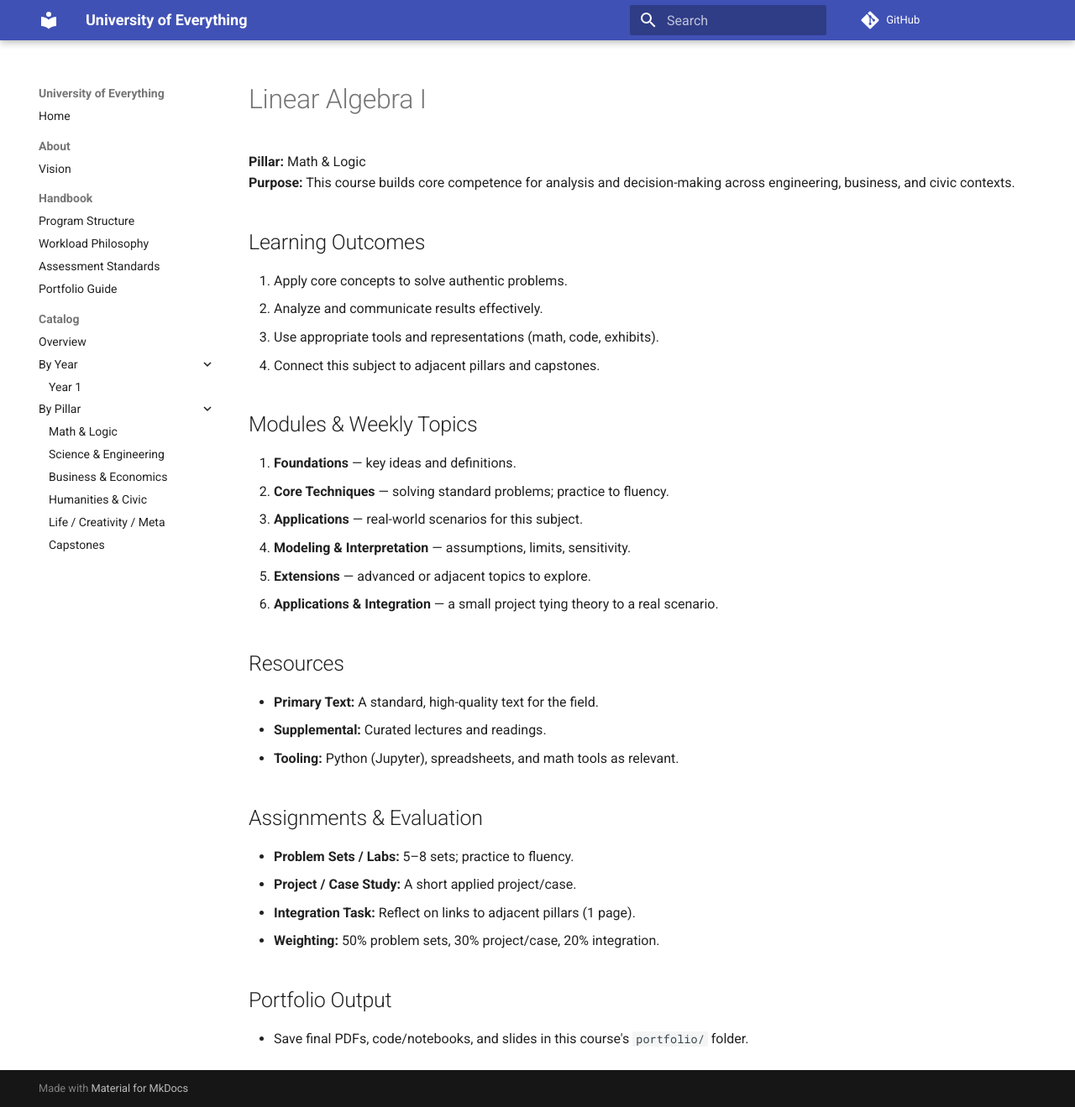
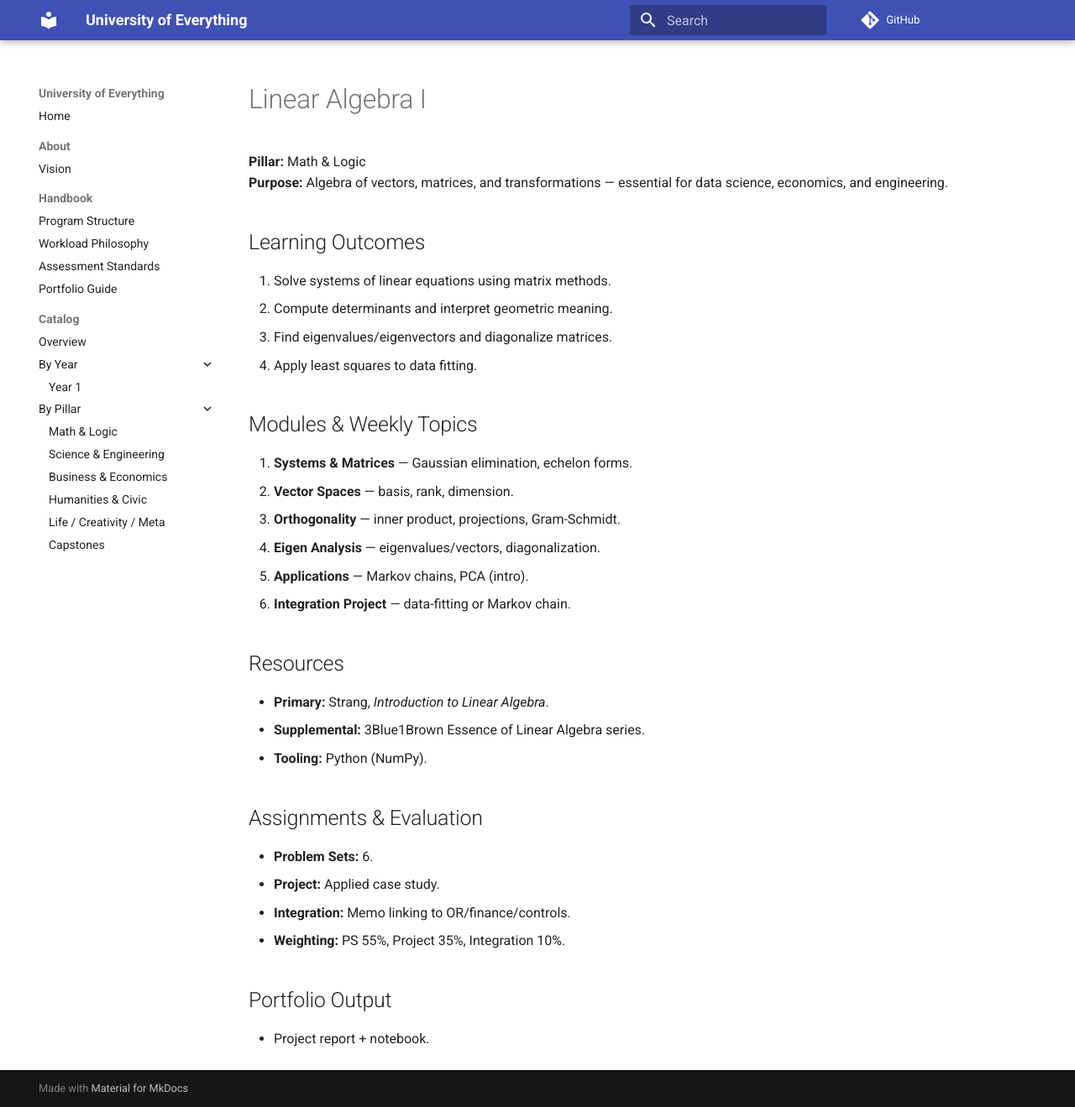
Before and after one commit to m4xbrg/university-of-everything, an MkDocs documentation site: the page built from docs/courses/math-logic/linear-algebra-1/syllabus.md, in a window 1280 px wide and 1319 px high. Shown: the whole window at 84% size. Built offline with MkDocs 1.6.1 and Material for MkDocs 9.7.7, drawn with Linux system fonts in a browser that asks for light colours; comment, search, counter and statistics services are not loaded.

Commit message:
Add files via upload

```diff
--- a/docs/courses/math-logic/linear-algebra-1/syllabus.md
+++ b/docs/courses/math-logic/linear-algebra-1/syllabus.md
@@ -1,32 +1,31 @@
 # Linear Algebra I
-
 **Pillar:** Math & Logic
-**Purpose:** This course builds core competence for analysis and decision-making across engineering, business, and civic contexts.
+**Purpose:** Algebra of vectors, matrices, and transformations — essential for data science, economics, and engineering.
 
 ## Learning Outcomes
-1. Apply core concepts to solve authentic problems.
-2. Analyze and communicate results effectively.
-3. Use appropriate tools and representations (math, code, exhibits).
-4. Connect this subject to adjacent pillars and capstones.
+1. Solve systems of linear equations using matrix methods.
+2. Compute determinants and interpret geometric meaning.
+3. Find eigenvalues/eigenvectors and diagonalize matrices.
+4. Apply least squares to data fitting.
 
 ## Modules & Weekly Topics
-1. **Foundations** — key ideas and definitions.
-2. **Core Techniques** — solving standard problems; practice to fluency.
-3. **Applications** — real-world scenarios for this subject.
-4. **Modeling & Interpretation** — assumptions, limits, sensitivity.
-5. **Extensions** — advanced or adjacent topics to explore.
-6. **Applications & Integration** — a small project tying theory to a real scenario.
+1. **Systems & Matrices** — Gaussian elimination, echelon forms.
+2. **Vector Spaces** — basis, rank, dimension.
+3. **Orthogonality** — inner product, projections, Gram-Schmidt.
+4. **Eigen Analysis** — eigenvalues/vectors, diagonalization.
+5. **Applications** — Markov chains, PCA (intro).
+6. **Integration Project** — data-fitting or Markov chain.
 
 ## Resources
-- **Primary Text:** A standard, high-quality text for the field.
-- **Supplemental:** Curated lectures and readings.
-- **Tooling:** Python (Jupyter), spreadsheets, and math tools as relevant.
+- **Primary:** Strang, *Introduction to Linear Algebra*.
+- **Supplemental:** 3Blue1Brown Essence of Linear Algebra series.
+- **Tooling:** Python (NumPy).
 
 ## Assignments & Evaluation
-- **Problem Sets / Labs:** 5–8 sets; practice to fluency.
-- **Project / Case Study:** A short applied project/case.
-- **Integration Task:** Reflect on links to adjacent pillars (1 page).
-- **Weighting:** 50% problem sets, 30% project/case, 20% integration.
+- **Problem Sets:** 6.
+- **Project:** Applied case study.
+- **Integration:** Memo linking to OR/finance/controls.
+- **Weighting:** PS 55%, Project 35%, Integration 10%.
 
 ## Portfolio Output
-- Save final PDFs, code/notebooks, and slides in this course's `portfolio/` folder.
+- Project report + notebook.
```
Also changed, not shown: docs/courses/math-logic/calculus-2/syllabus.md (+18 -20 lines), docs/courses/math-logic/multivariable-calculus/syllabus.md (+18 -20 lines), docs/courses/science-engineering/physics-2-em/syllabus.md (+18 -20 lines), docs/courses/science-engineering/physics-3-thermo-waves/syllabus.md (+17 -20 lines).
